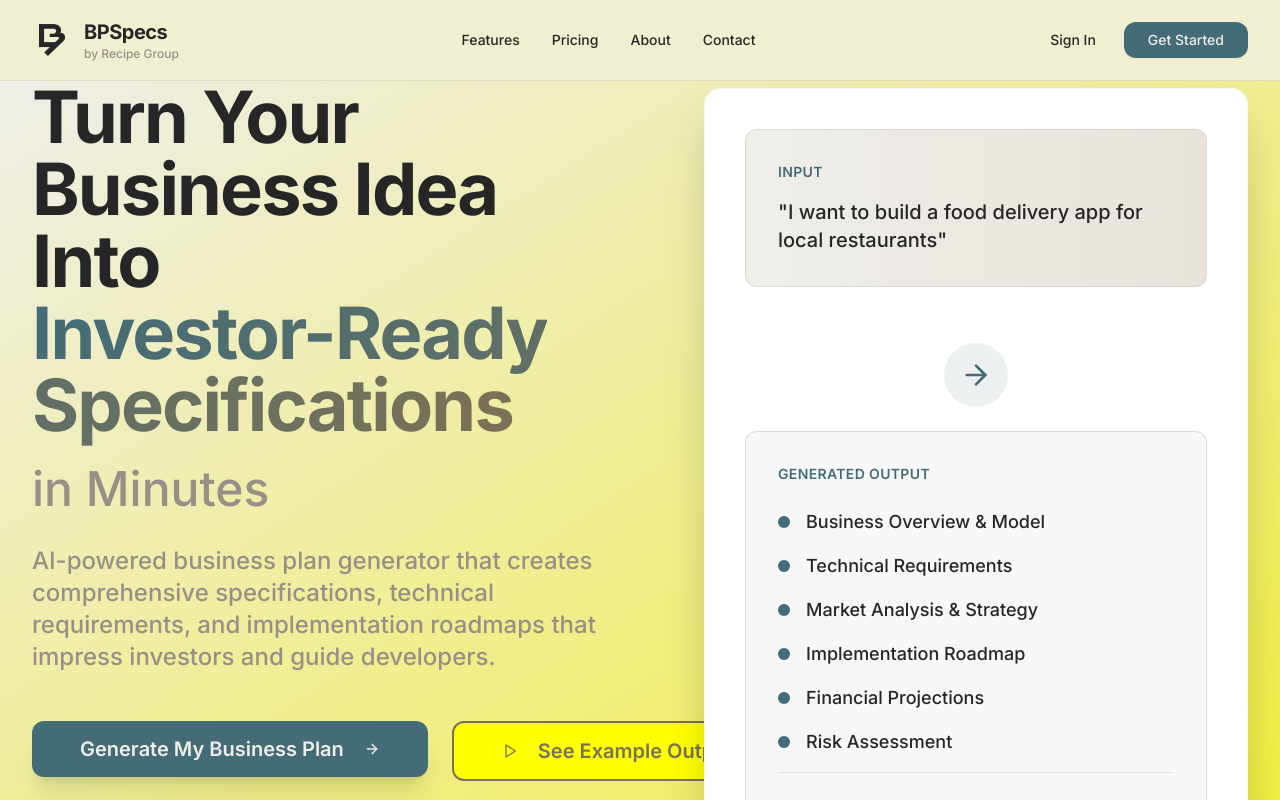
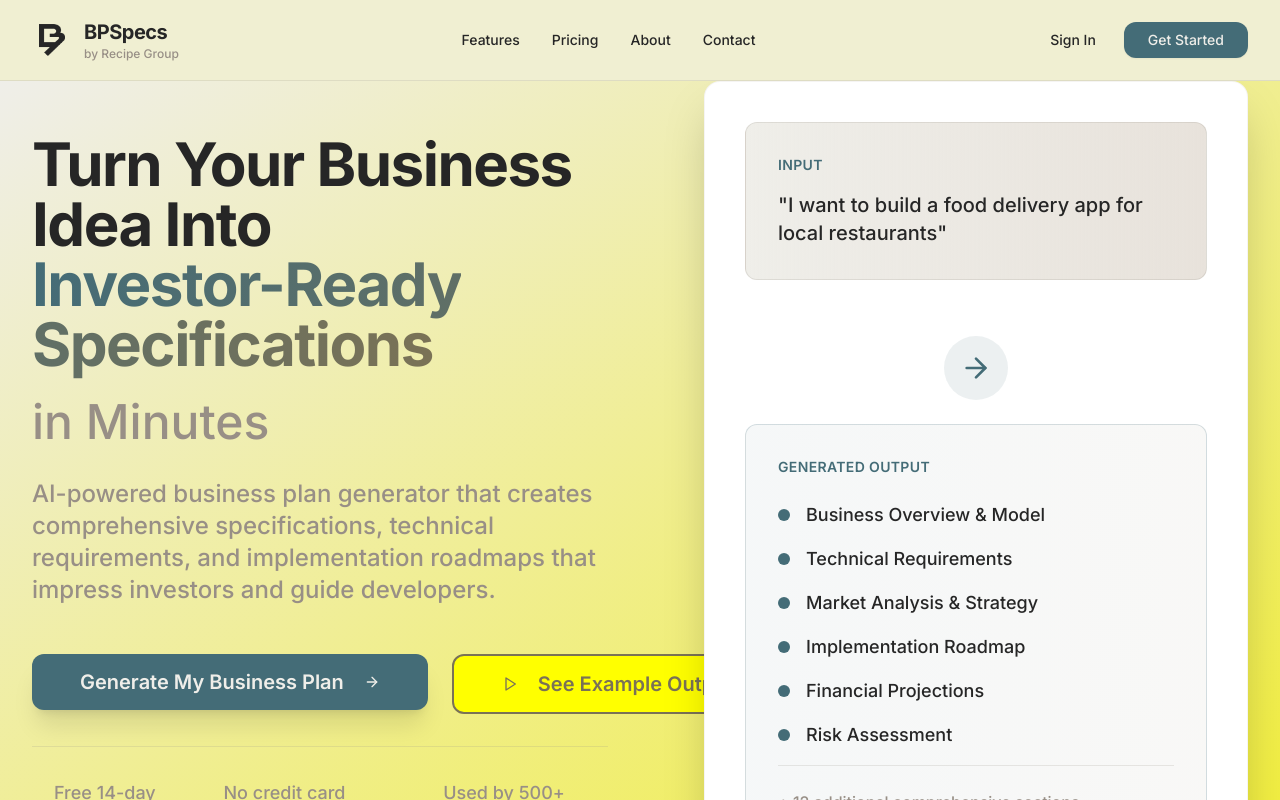
Before and after one commit to elzeerx/bpspecs-project, a React (Vite) app: page / in a window 1280 px wide. Shown: the top 800 px of the page. Built offline with nearby package versions, Linux system fonts and the light colour scheme.

Commit message:
Visual edit in Lovable
Edited UI in Lovable

```diff
--- a/src/components/HeroSection.tsx
+++ b/src/components/HeroSection.tsx
@@ -9,7 +9,7 @@ const HeroSection = () => {
             <div className="text-left space-y-6 md:space-y-8 lg:space-y-8 lg:flex lg:flex-col lg:justify-center">
               {/* Main Headline */}
               <div className="space-y-3 md:space-y-4 lg:space-y-6">
-                <h1 className="text-4xl md:text-5xl lg:text-6xl xl:text-7xl font-bold tracking-tight text-bpspecs-dark-charcoal leading-[1.1] lg:leading-[1.05]">
+                <h1 className="text-4xl md:text-5xl lg:text-6xl font-bold tracking-tight text-bpspecs-dark-charcoal leading-[1.1] lg:leading-[1.05] px-0 xl:text-6xl">
                   Turn Your Business Idea Into
                   <br />
                   <span className="text-gradient">Investor-Ready Specifications</span>
```
